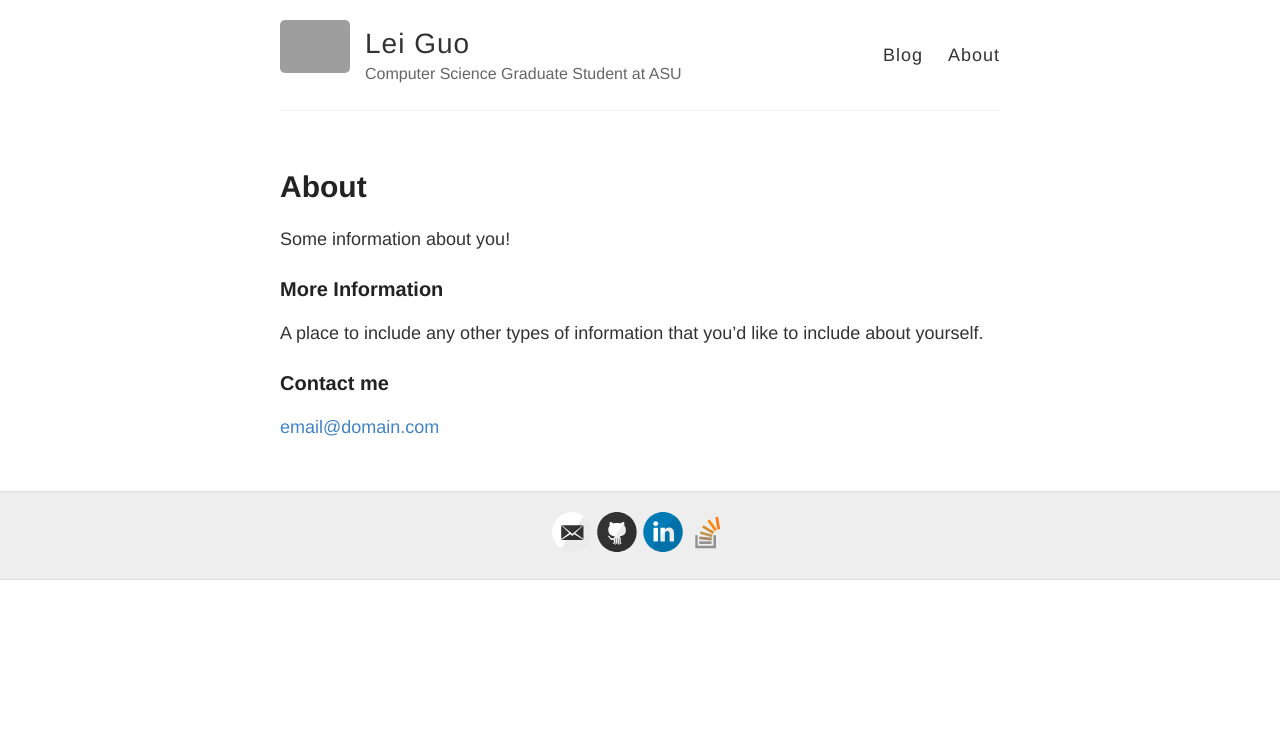
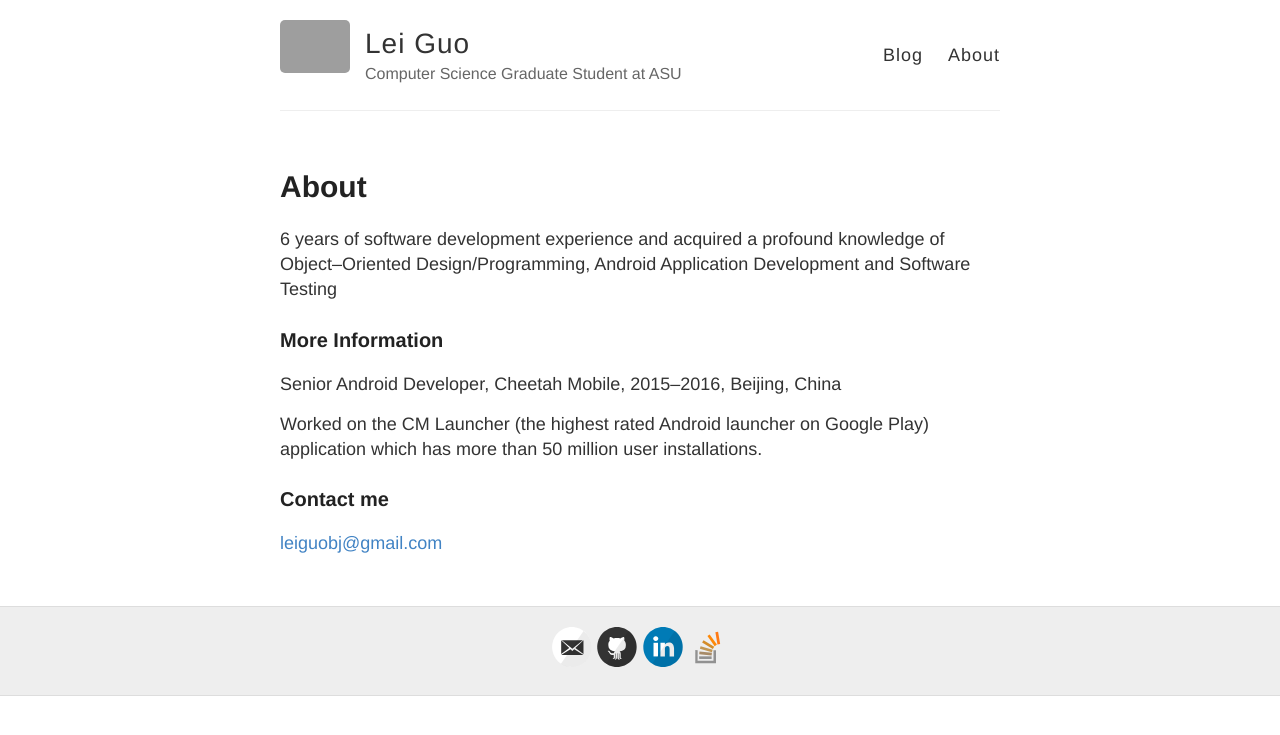
Before and after one commit to leiguo3/leiguo3.github.io, a Jekyll site: the page built from about.md, in a window 1280 px wide. Shown: the top 735 px of the page. Built offline with Jekyll 4.4.1, drawn with Linux system fonts in a browser that asks for light colours; grey boxes are pictures that could not be loaded.

Commit message:
Add info to "about" page.

```diff
--- a/about.md
+++ b/about.md
@@ -4,12 +4,15 @@ title: About
 permalink: /about/
 ---
 
-Some information about you!
+6 years of software development experience and acquired a profound knowledge of Object–Oriented Design/Programming, Android Application Development and Software Testing
 
 ### More Information
 
-A place to include any other types of information that you'd like to include about yourself.
+Senior Android Developer, Cheetah Mobile, 2015–2016, Beijing, China
+
+Worked on the CM Launcher (the highest rated Android launcher on Google Play) application which has more than 50 million user installations.
+
 
 ### Contact me
 
-[email@domain.com](mailto:email@domain.com)
+[leiguobj@gmail.com](mailto:leiguobj@gmail.com)
```
